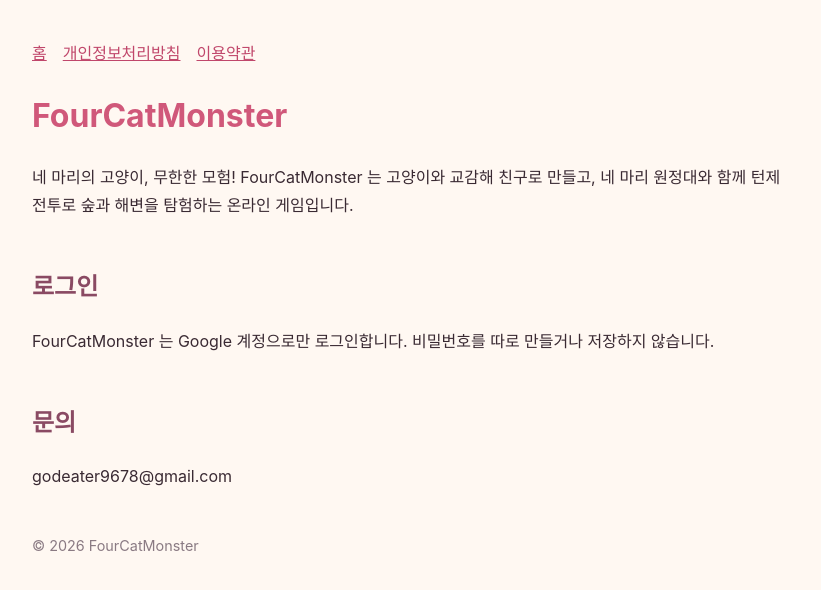
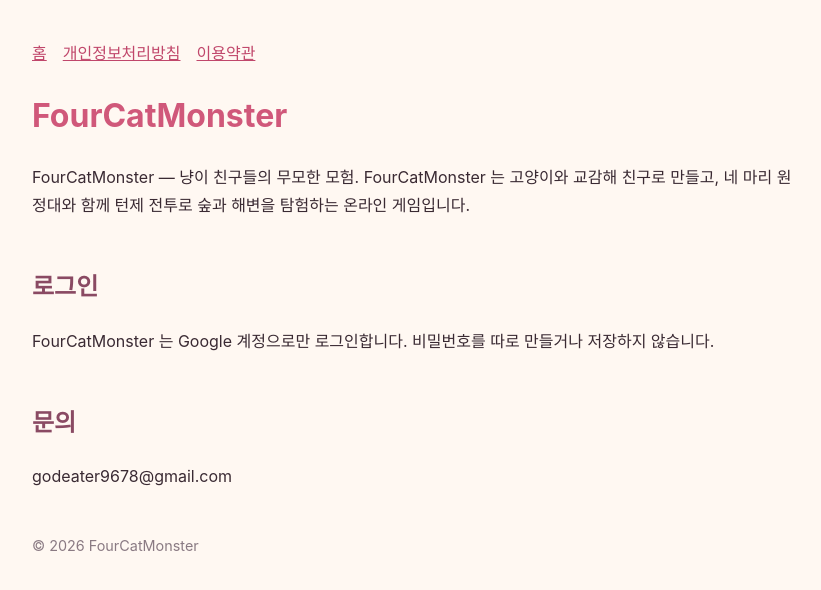
Before and after one commit to godeater9678/FourCatMonster-site, a plain HTML site: page index.html in a window 1280 px wide. Shown: the whole page, without its empty margins (228-1049 px from the left). Drawn offline with Linux system fonts and the light colour scheme.

Commit message:
게임 이름 표기 FourCatMonster · 부제 '냥이 친구들의 무모한 모험' (한글 음차 금지)
Co-Authored-By: Claude Opus 5.5 (1M context) <noreply@anthropic.com>

```diff
--- a/index.html
+++ b/index.html
@@ -5,7 +5,7 @@
 <body>
 <nav><a href="./">홈</a><a href="privacy.html">개인정보처리방침</a><a href="terms.html">이용약관</a></nav>
 <h1>FourCatMonster</h1>
-<p>네 마리의 고양이, 무한한 모험! FourCatMonster 는 고양이와 교감해 친구로 만들고, 네 마리 원정대와 함께 턴제 전투로 숲과 해변을 탐험하는 온라인 게임입니다.</p>
+<p>FourCatMonster — 냥이 친구들의 무모한 모험. FourCatMonster 는 고양이와 교감해 친구로 만들고, 네 마리 원정대와 함께 턴제 전투로 숲과 해변을 탐험하는 온라인 게임입니다.</p>
 <h2>로그인</h2>
 <p>FourCatMonster 는 Google 계정으로만 로그인합니다. 비밀번호를 따로 만들거나 저장하지 않습니다.</p>
 <h2>문의</h2>
```
